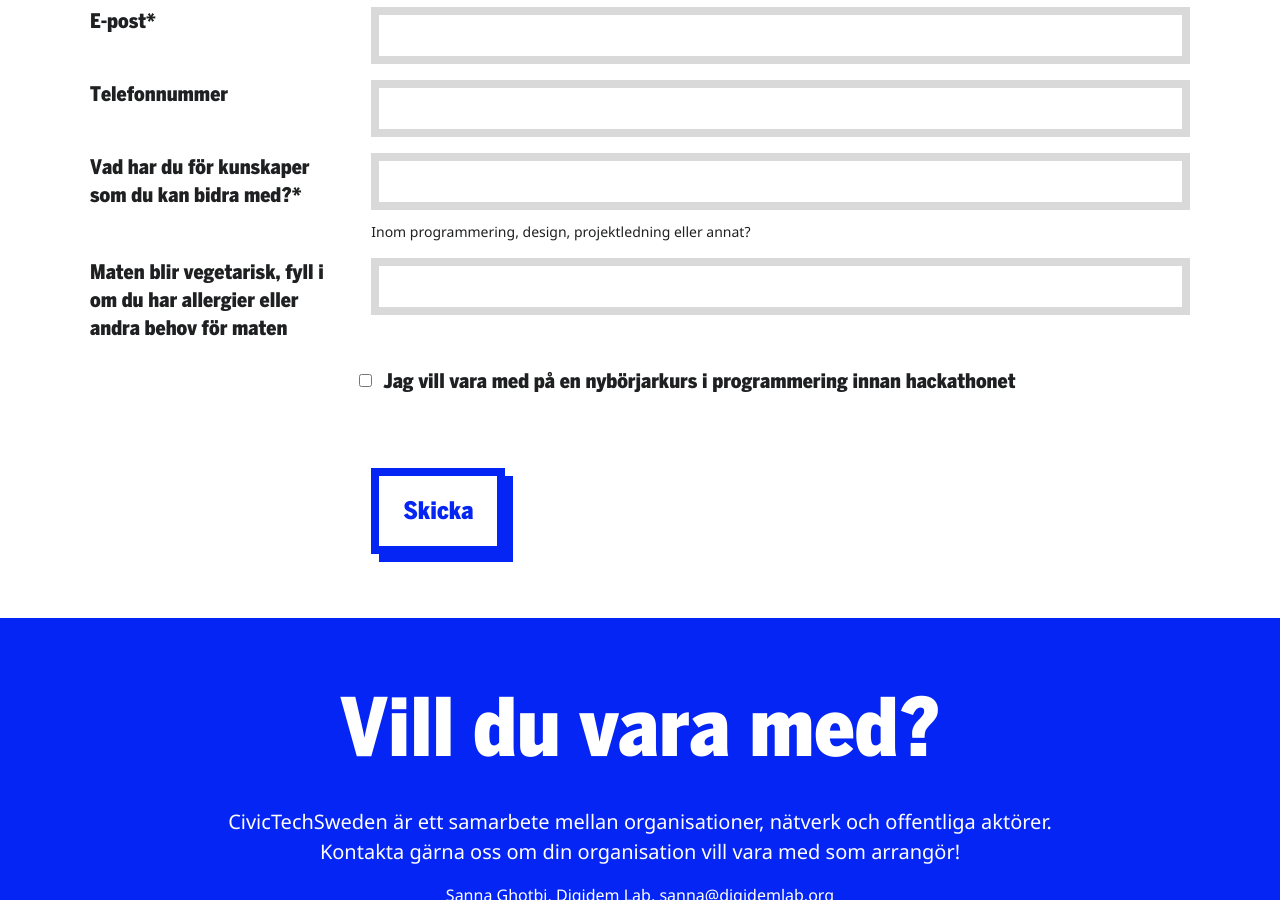
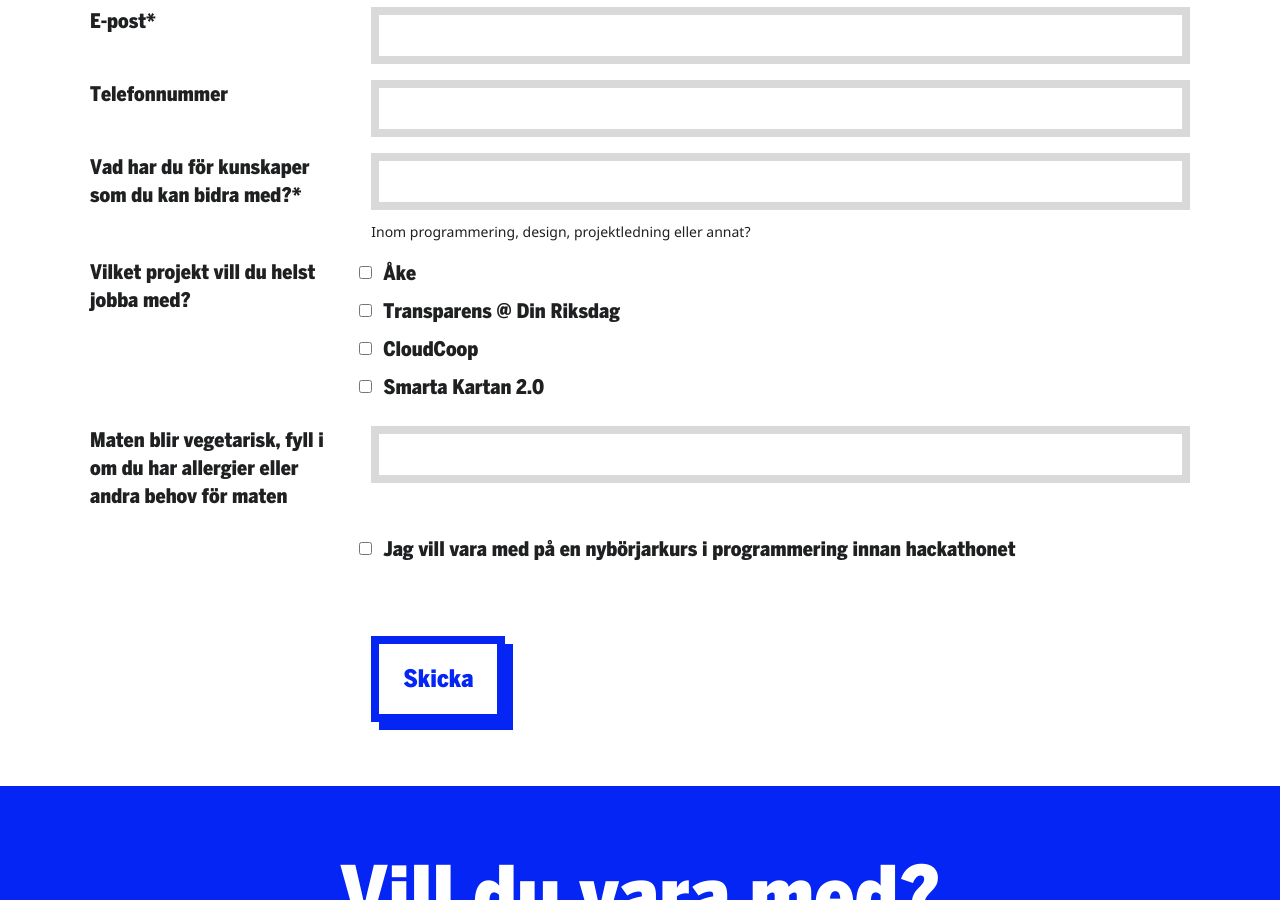
Before and after one commit to civictechsweden/civictech.se, a Jekyll site: the page built from _hackathons/hackathon-2.md, in a window 1280 px wide and 900 px high, scrolled down 2849 px. Built offline with Jekyll 4.4.1, drawn with Linux system fonts in a browser that asks for light colours; nearby versions of some CDN libraries.

Commit message:
Välj projekt i anmälan

```diff
--- a/_hackathons/hackathon-2.md
+++ b/_hackathons/hackathon-2.md
@@ -30,6 +30,22 @@ form:
   title: Vad har du för kunskaper som du kan bidra med?
   description: Inom programmering, design, projektledning eller annat?
   required: required
+- id: projectTrack
+  title: Vilket projekt vill du helst jobba med?
+  type: checkbox
+  options:
+  - option:
+    name: Åke
+    id: ake
+  - option:
+    name: Transparens @ Din Riksdag
+    id: dinriksdag
+  - option:
+    name: CloudCoop
+    id: cloudcoop
+  - option:
+    name: Smarta Kartan 2.0
+    id: smartakartan
 - id: mat
   title: Maten blir vegetarisk, fyll i om du har allergier eller andra behov för maten
   type: text
```
Also changed, not shown: _hackathons/hackathon-2-en.md (+16 -0 lines).
